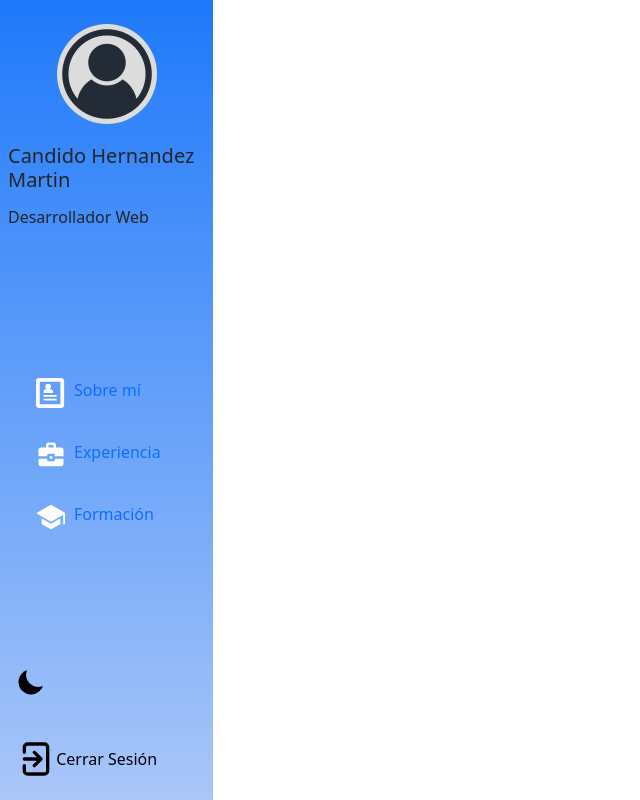
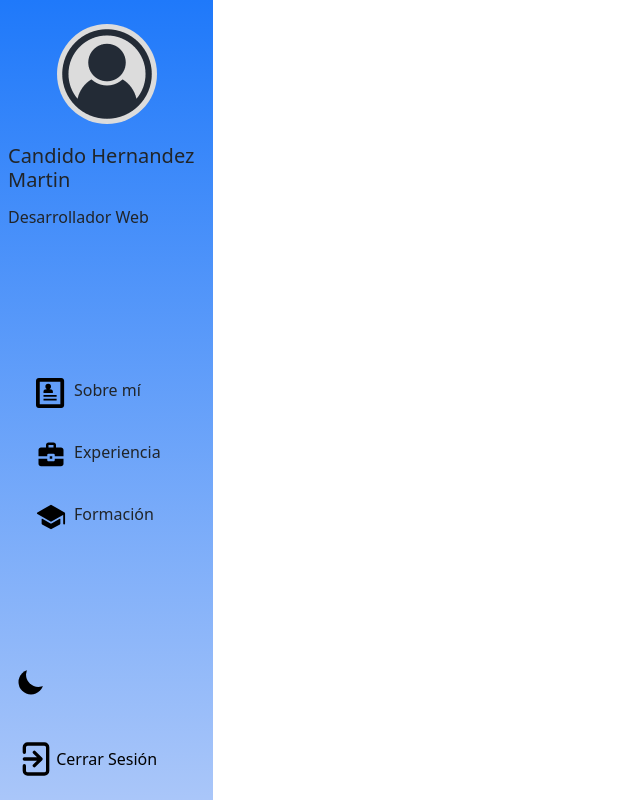
Before and after one commit to Candido-HM/generate-cv, a PHP site: the page made by app/views/inc/footer.php in a window 1280 px wide. Shown: the whole page, without its empty margins (0-640 px from the left). Run offline with PHP 8.4, Linux system fonts and the light colour scheme; the template is opened without the code that fills it, so the values that code supplies are empty; some libraries are stand-ins or nearby versions.

Commit message:
aside active

```diff
--- a/app/views/inc/footer.php
+++ b/app/views/inc/footer.php
@@ -1,7 +1,5 @@
         </main>
     </div>
 
-    <script src="https://cdn.jsdelivr.net/npm/bootstrap@5.3.2/dist/js/bootstrap.bundle.min.js" integrity="sha384-C6RzsynM9kWDrMNeT87bh95OGNyZPhcTNXj1NW7RuBCsyN/o0jlpcV8Qyq46cDfL" crossorigin="anonymous"></script>
-
 </body>
 </html>
--- a/app/views/inc/header.php
+++ b/app/views/inc/header.php
@@ -5,15 +5,16 @@
     <meta name="viewport" content="width=device-width, initial-scale=1.0">
     <title><?= $datos['title'] ?></title>
 
-    <link rel="stylesheet" href="../public/css/style.css">
     <script src="../public/js/mode-toggle.js"></script>
 
     <link href="https://cdn.jsdelivr.net/npm/bootstrap@5.3.2/dist/css/bootstrap.min.css" rel="stylesheet" integrity="sha384-T3c6CoIi6uLrA9TneNEoa7RxnatzjcDSCmG1MXxSR1GAsXEV/Dwwykc2MPK8M2HN" crossorigin="anonymous">
+    <script src="https://cdn.jsdelivr.net/npm/bootstrap@5.3.2/dist/js/bootstrap.bundle.min.js" integrity="sha384-C6RzsynM9kWDrMNeT87bh95OGNyZPhcTNXj1NW7RuBCsyN/o0jlpcV8Qyq46cDfL" crossorigin="anonymous"></script>
+    <link rel="stylesheet" href="../public/css/style.css">
 
 </head>
 <body data-bs-theme="light" class="container-fluid p-0">
     <div class="container-xxl" style="height: 100vh;">
-        <main class="row flex-reverse" style=" height: inherit;">
+        <main class="row flex-reverse" style="height: inherit;">
             <aside class="col-2 p-0 d-flex flex-column justify-content-between">
                 <section id="section-user" class="d-flex flex-column ps-1 pe-1 pt-3 pb-3 mt-2">
                     <figure class="w-100 d-flex justify-content-center">
@@ -22,23 +23,23 @@
                     <h3 class="p-1 fs-5 d-none d-md-block">Candido Hernandez Martin</h3>
                     <h4 class="p-1 fs-6 d-none d-md-block">Desarrollador Web</h4>
                 </section>
-                <ul class="nav nav-pills flex-column p-1" id="navList">
+                <ul class="nav nav-pills flex-column p-1">
                     <li class="w-100 mt-2 nav-link <?php if($page=='about'){echo 'active';}?>">
                         <a class="nav-link d-flex flex-row" href="/generador-cv/views/about">
-                            <img class="bi me-2" style="filter: invert(1)" width="30px" height="30px" src="../public/img/icon-about.svg" alt="home">
-                            <span class="fs-6 fw-medium d-none d-md-block">Sobre mí</span>
+                            <img class="icon bi me-2" width="30px" height="30px" src="../public/img/icon-about.svg" alt="home">
+                            <span class="text-aside fs-6 fw-medium d-none d-md-block">Sobre mí</span>
                         </a>
                     </li>
                     <li class="w-100 nav-link <?php if($page=='experiencia'){echo 'active';}?>">
                         <a class="nav-link d-flex flex-row" href="/generador-cv/views/experiencia">
-                            <img class="bi me-2" style="filter: invert(1)" width="30px" height="30px" src="../public/img/icon-experiencia.svg" alt="experiencia">
-                            <span class="fs-6 fw-medium d-none d-md-block">Experiencia</span>
+                            <img class="icon bi me-2" width="30px" height="30px" src="../public/img/icon-experiencia.svg" alt="experiencia">
+                            <span class="text-aside fs-6 fw-medium d-none d-md-block">Experiencia</span>
                         </a>
                     </li>
                     <li class="w-100 nav-link <?php if($page=='formacion'){echo 'active';}?>">
                         <a class="nav-link d-flex flex-row" href="/generador-cv/views/formacion">
-                            <img class="bi me-2" style="filter: invert(1)" width="30px" height="30px" src="../public/img/icon-education.svg" alt="formacion">
-                            <span class="fs-6 fw-medium d-none d-md-block">Formación</span>
+                            <img class="icon bi me-2" width="30px" height="30px" src="../public/img/icon-education.svg" alt="formacion">
+                            <span class="text-aside fs-6 fw-medium d-none d-md-block">Formación</span>
                         </a>
                     </li>
                 </ul>
--- a/public/css/style.css
+++ b/public/css/style.css
@@ -1,12 +1,13 @@
+
 .img-user {
     width: 100px;
-    min-width: 50px;
+    min-width: 40px;
     border-radius: 100%;
 }
 
 aside {
     background: linear-gradient(to bottom, rgba(31, 121, 250, 1) 0%,rgba(85, 142, 243, 0.5) 100%) !important;
-
+    /* background-color: red !important; */
     #btn-theme, #btn-account {
         background-color: transparent;
         background-repeat: no-repeat;
@@ -35,14 +36,32 @@ section{
     }
 }
 
-/*Estilos necesarios para los distintos modos*/
 [data-bs-theme="light"] {
     #btn-theme {
         background-image: url('../img/icon-light.svg');
         background-size: 30px;
     }
-    .active {
-        background-color: #ffffff !important;
+}
+
+[data-bs-theme="light"] li a {
+    .icon {
+        filter: invert(0) !important;
+    }
+    .text-aside {
+        color: #212529 !important;
+    }
+}
+
+[data-bs-theme="light"] {
+    .nav-link.active {
+        background: #ffffff !important;
+        color: #1F79FA !important;
+        .icon {
+            filter: invert(0.4) sepia(1) hue-rotate(195deg) saturate(1000%) !important;
+        }
+        .text-aside {
+            color: #1F79FA !important;
+        }
     }
 }
 
@@ -51,12 +70,26 @@ section{
         background-image: url('../img/icon-dark.svg');
         background-size: 30px;
     }
-
-    .active {
-        background-color: #202428 !important;
-    }
-
     #btn-theme, #btn-account {
         filter: invert(1);
      }
 }
+
+[data-bs-theme="dark"] li a{
+    color: #ffffff !important;
+    .icon {
+        filter: invert(1) !important;
+    }
+}
+
+[data-bs-theme="dark"] {
+    .nav-link.active {
+        background-color: #202428 !important;
+        .icon {
+            filter: invert(0.4) sepia(1) hue-rotate(195deg) saturate(1000%) !important;
+        }
+        .text-aside {
+            color: #1F79FA !important;
+        }
+    }
+}
```
